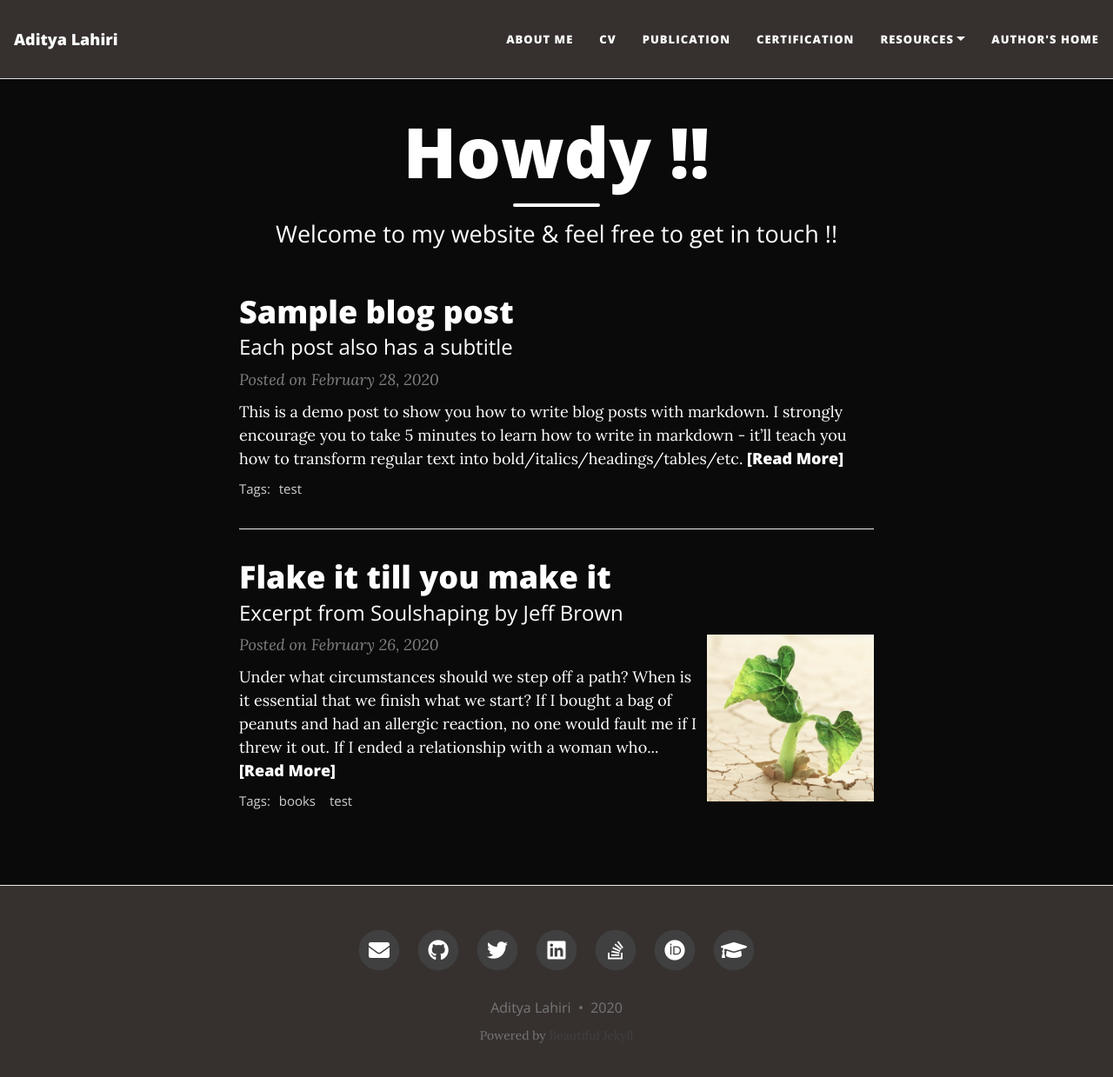
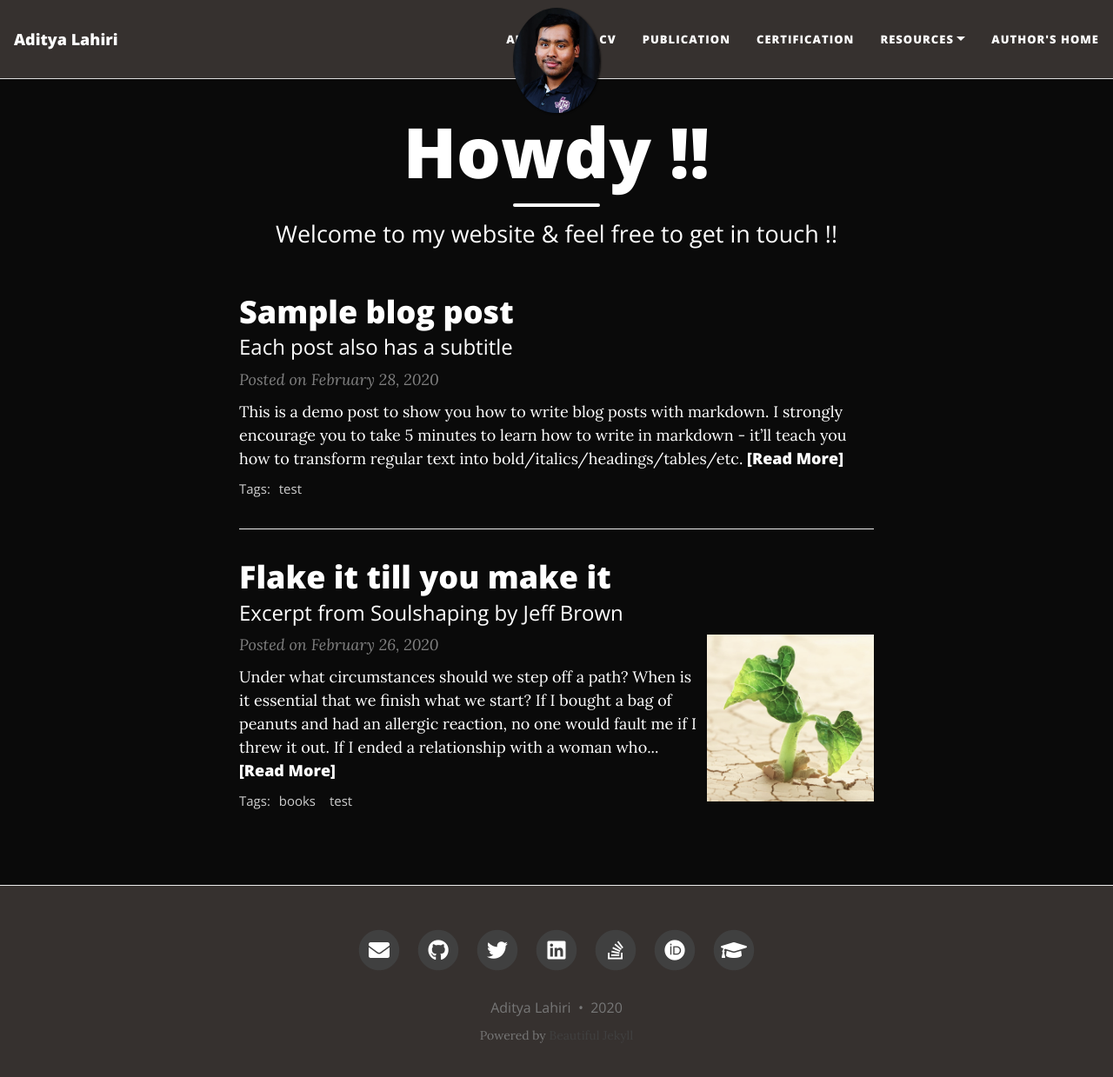
Before and after one commit to adilahiri/adilahiri.github.io, a Jekyll site: the page built from index.html, in a window 1280 px wide and 1252 px high. Shown: the top 1239 px of the window at 87% size. Built offline with Jekyll 4.4.1, drawn with Linux system fonts in a browser that asks for light colours; nearby versions of some CDN libraries; the list of posts is cut into pages by our own code.

Commit message:
Update _config.yml

```diff
--- a/_config.yml
+++ b/_config.yml
@@ -27,10 +27,10 @@ navbar-links:
 
 # Image to show in the navigation bar - works best with a square image
 # Remove this parameter if you don't want an image in the navbar
-#avatar: "/assets/img/Aditya_Lahiri.png"
+avatar: "/assets/img/Aditya_Lahiri.png"
 
 # By default, the image is cut into a circle. You can disable this behaviour by setting 'round-avatar: false'
-#round-avatar: true
+round-avatar: true
 
 # If you want to have an image logo in the top-left corner instead of having the title of the website,
 # then specify the following parameter
```
